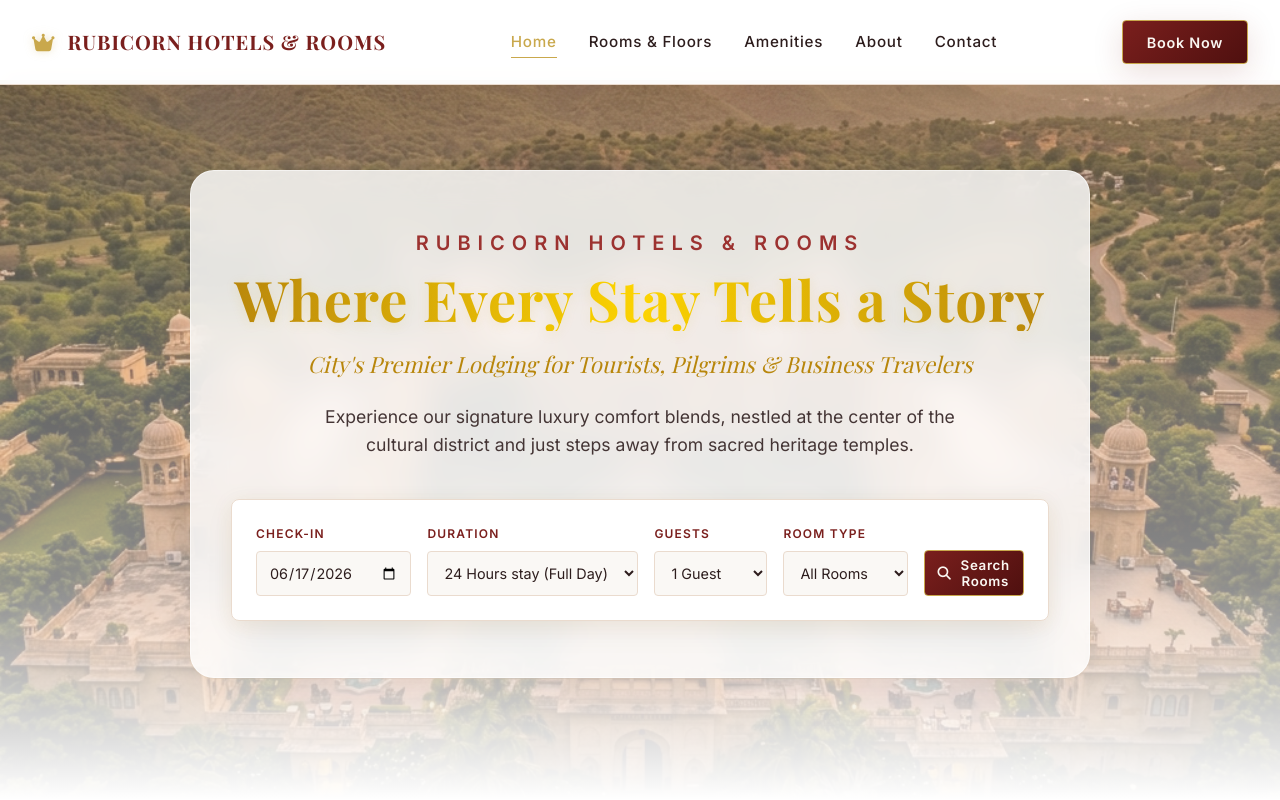
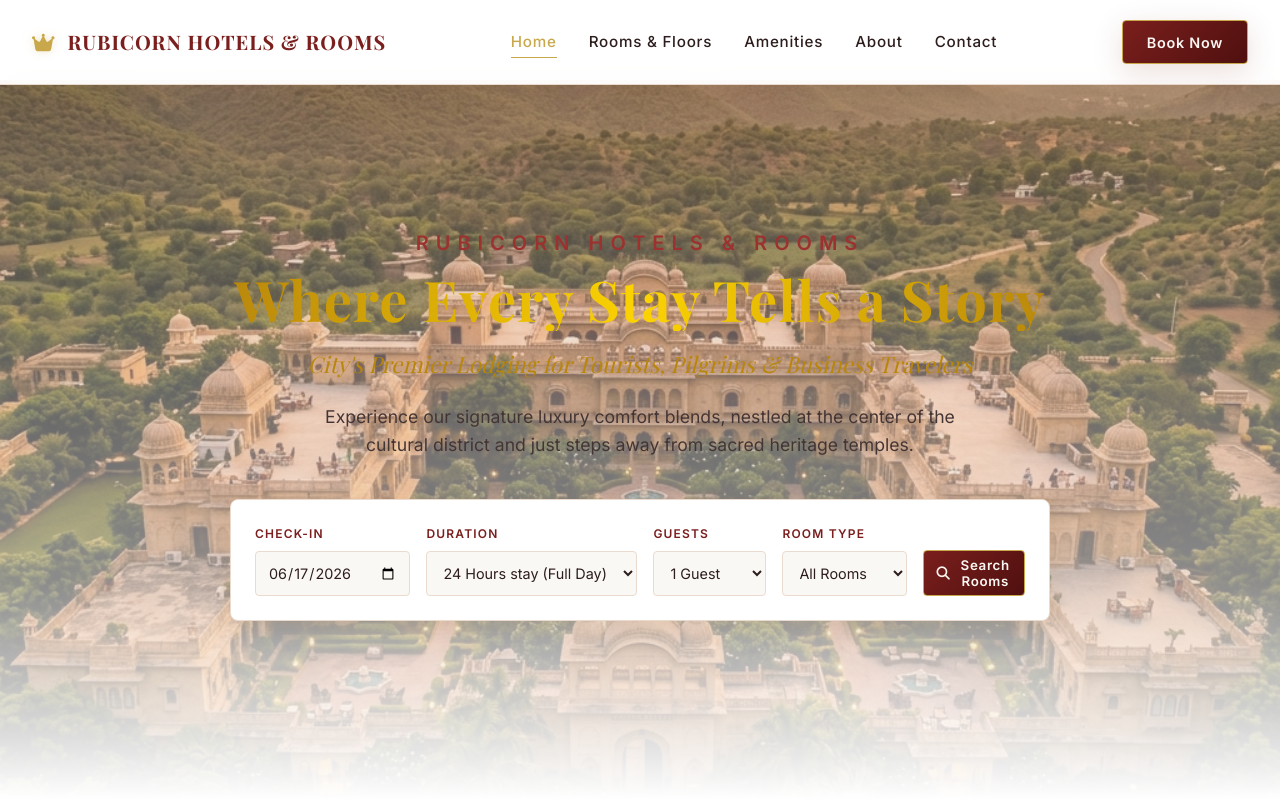
Before and after one commit to sukumar38140/Rubicorn-Hotels-Rooms, a website: page index.html in a window 1280 px wide. Shown: the top 800 px of the page. Drawn offline with nearby package versions, Linux system fonts and the light colour scheme; a web font is replaced by a local one.

Commit message:
design: remove white card overlay from hero section for background image visibility

```diff
--- a/style.css
+++ b/style.css
@@ -476,12 +476,11 @@
   padding: 3.5rem 2.5rem;
   text-align: center;
   margin-top: -2rem;
-  background: rgba(255, 255, 255, 0.82); /* Brightened Premium Frosted Glass White Tint */
-  backdrop-filter: blur(16px);
-  -webkit-backdrop-filter: blur(16px);
-  border: 1px solid rgba(255, 255, 255, 0.55);
-  border-radius: 24px;
-  box-shadow: 0 20px 40px rgba(45, 11, 11, 0.05), 0 1px 3px rgba(201, 168, 76, 0.05);
+  background: transparent;
+  backdrop-filter: none;
+  -webkit-backdrop-filter: none;
+  border: none;
+  box-shadow: none;
 }
 
 .hero-subtitle-brand {
```
